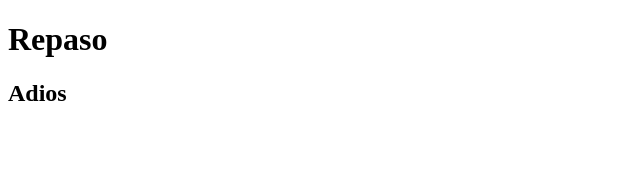
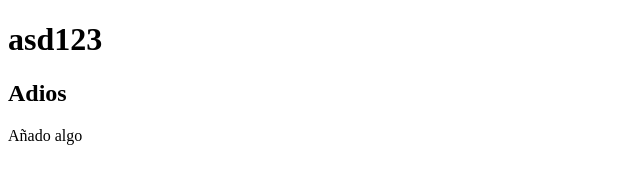
Before and after one commit to mmuncar544l/repaso-git, a plain HTML site: page index.html in a window 1280 px wide. Shown: the whole page, without its empty margins (0-640 px from the left). Drawn offline with Linux system fonts and the light colour scheme.

Commit message:
añado algo y cambio h1

```diff
--- a/index.html
+++ b/index.html
@@ -6,7 +6,8 @@
     <title>Repas Git · Manuel</title>
 </head>
 <body>
-    <h1>Repaso</h1>
+    <h1>asd123</h1>
     <h2>Adios</h2>
+    <p>Añado algo</p>
 </body>
 </html>
```
